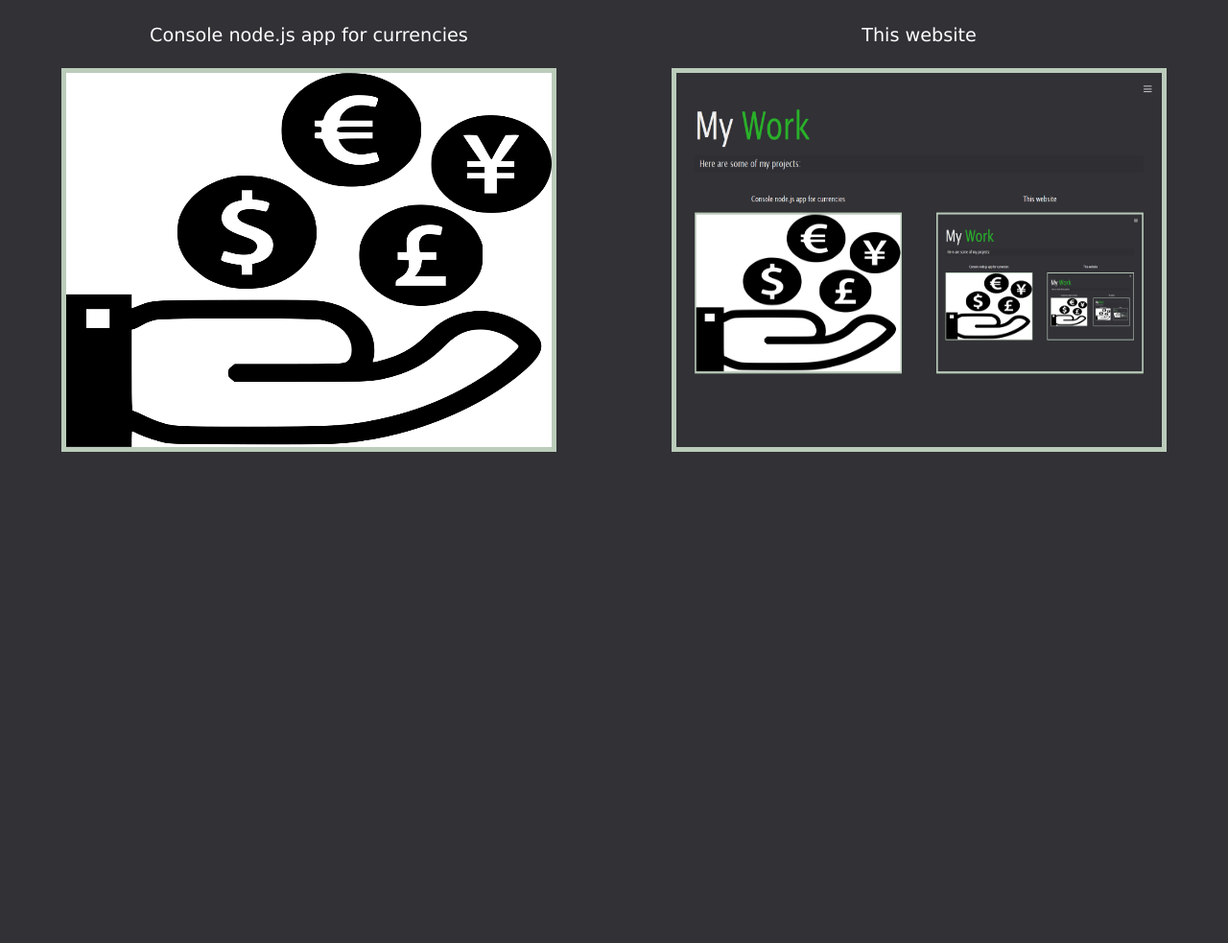
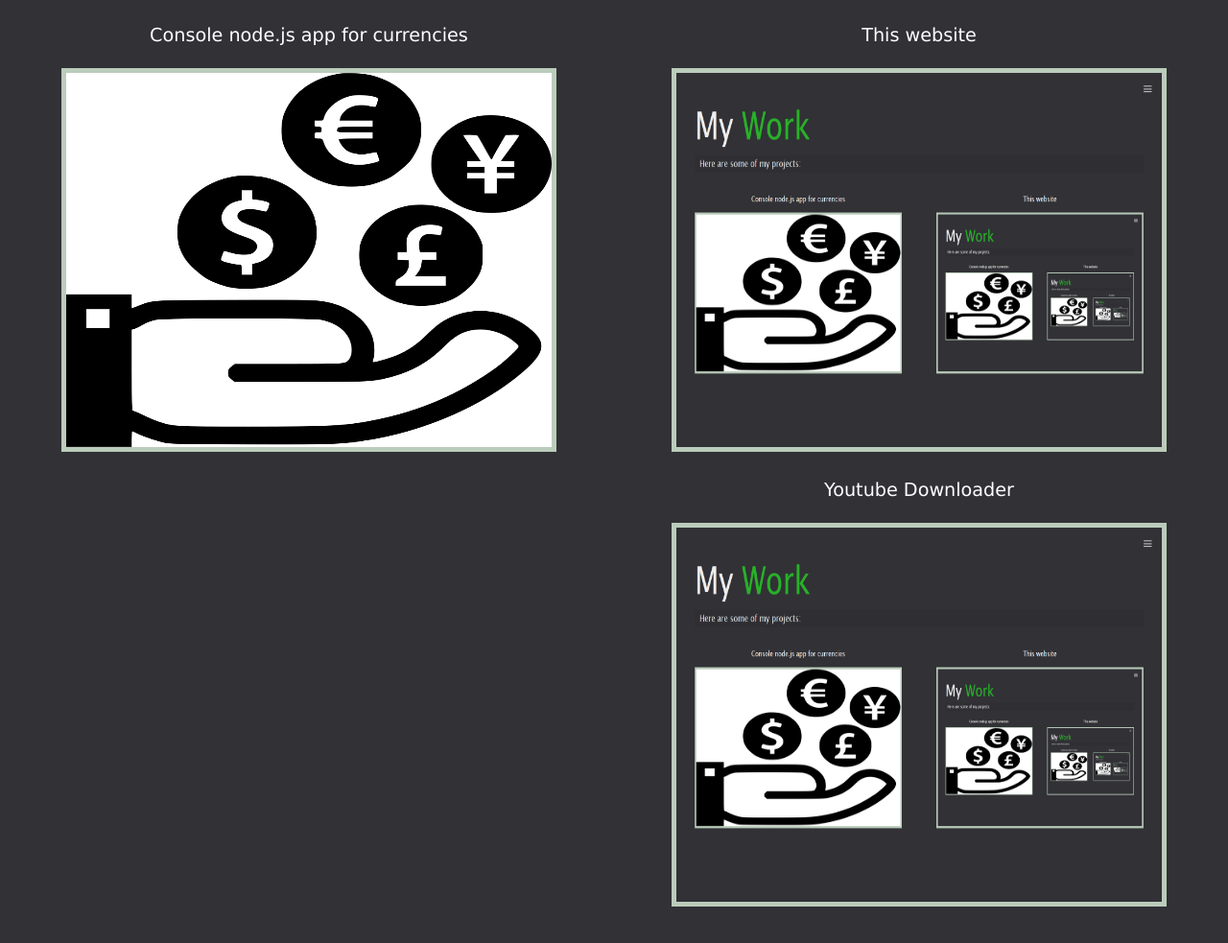
Before and after one commit to swietjak/my_portfolio, a website: page dist/work.html in a window 1280 px wide. Shown: the part 279-1262 px from the top of the page at 96% size. Before the commit the page ends 821 px from the top, so only its background shows below. Drawn offline with Linux system fonts and the light colour scheme.

Commit message:
project to work site added

```diff
--- a/dist/work.html
+++ b/dist/work.html
@@ -52,6 +52,11 @@
             <p class="project-title">This website</p>
             <img src="img/website_icon.png" alt="This website" />
           </a>
+        <div class="item">
+          <a href="https://github.com/swietjak/yt_downloader">
+            <p class="project-title">Youtube Downloader</p>
+            <img src="img/website_icon.png" alt="This website" />
+          </a>
         </div>
       </div>
     </main>
```
